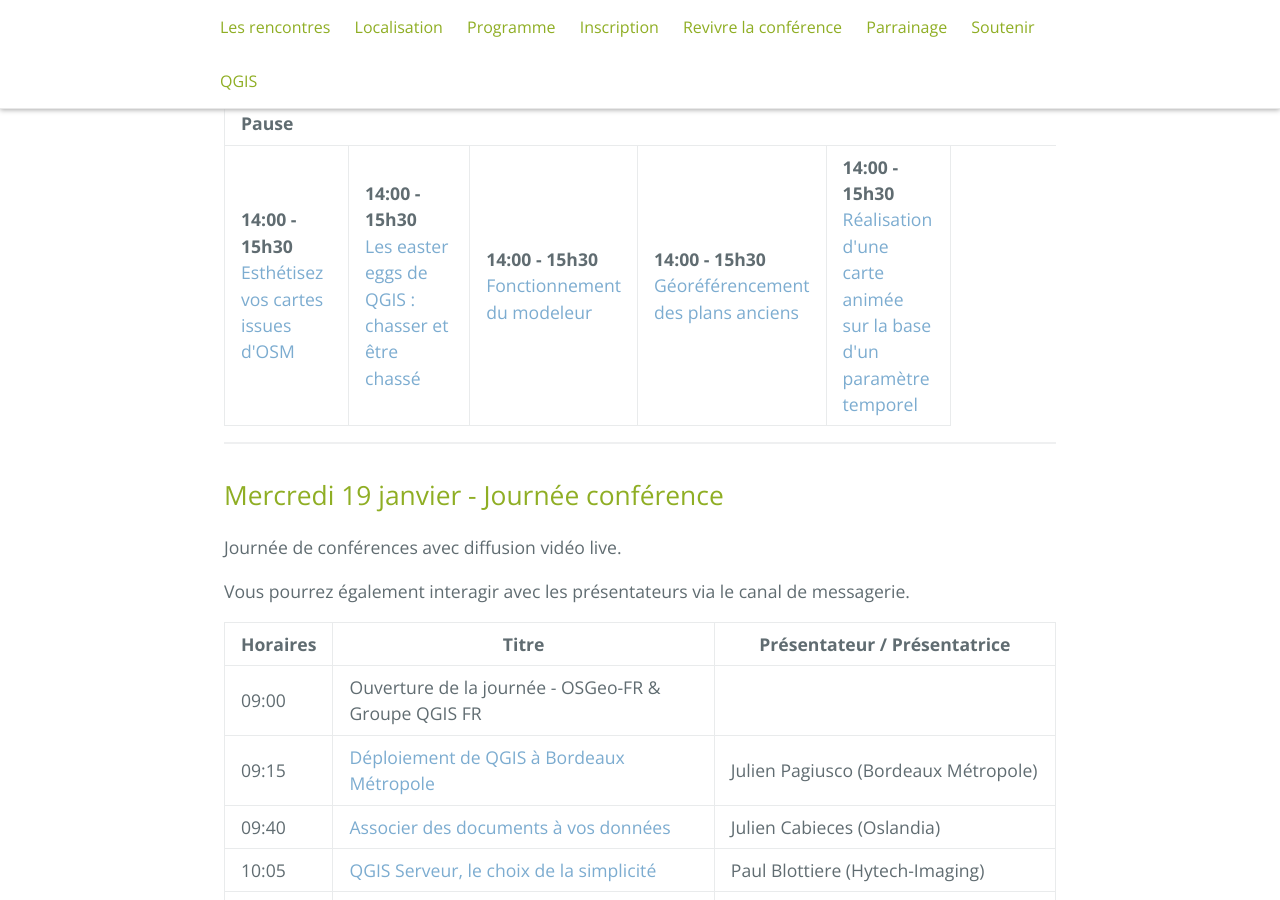
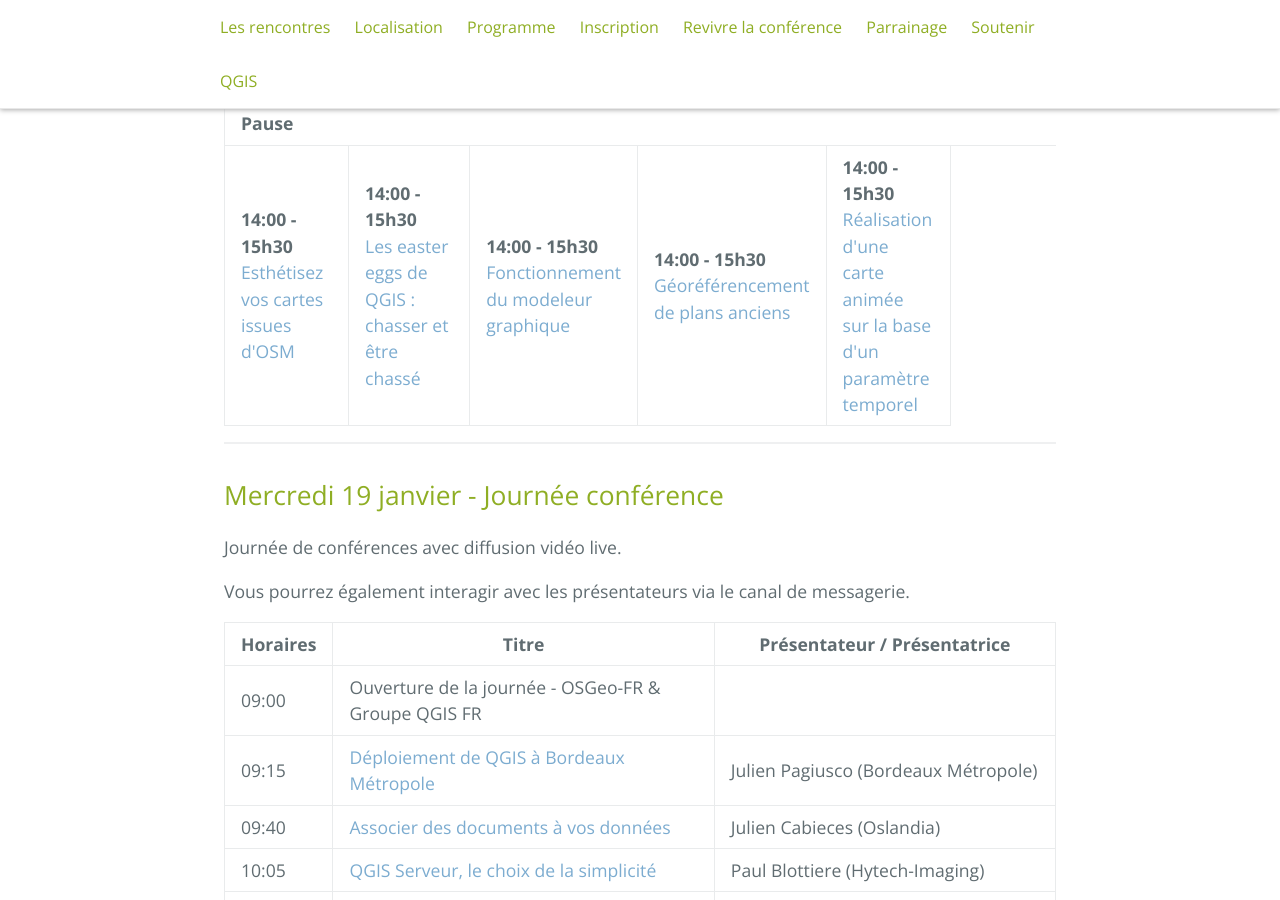
Before and after one commit to OSGeo-fr/QGIS-conf-fr-website, a Jekyll site: the page built from z20_programme.md, in a window 1280 px wide and 900 px high, scrolled down 1269 px. Built offline with Jekyll 4.4.1, drawn with Linux system fonts in a browser that asks for light colours; some of the changed text lies outside the part shown.

Commit message:
Homogénéise titres dans taleau et détails

```diff
--- a/z20_programme.md
+++ b/z20_programme.md
@@ -46,9 +46,9 @@ Les ateliers dureront 1h30 ou 3h selon les besoins. Les pré-réquis éventuelle
             <td colspan=6><b>Pause</b></td>
         </tr>       <tr>
             <td><b>14:00 - 15h30</b><br><a href="#esth%C3%A9tisez-vos-cartes-issues-dosm">Esthétisez vos cartes issues d'OSM</a></td>
-            <td><b>14:00 - 15h30</b><br><a href="#les-easter-eggs--chasser-et-%C3%AAtre-chass%C3%A9">Les easter eggs de QGIS : chasser et être chassé</a></td>
-            <td><b>14:00 - 15h30</b><br><a href="#fonctionnement-du-modeleur-graphique">Fonctionnement du modeleur</a></td>
-            <td><b>14:00 - 15h30</b><br><a href="#g%C3%A9or%C3%A9f%C3%A9rencement-de-plans-anciens">Géoréférencement des plans anciens</a></td>
+            <td><b>14:00 - 15h30</b><br><a href="#les-easter-eggs-de-qgis--chasser-et-%C3%AAtre-chass%C3%A9">Les easter eggs de QGIS : chasser et être chassé</a></td>
+            <td><b>14:00 - 15h30</b><br><a href="#fonctionnement-du-modeleur-graphique">Fonctionnement du modeleur graphique</a></td>
+            <td><b>14:00 - 15h30</b><br><a href="#g%C3%A9or%C3%A9f%C3%A9rencement-de-plans-anciens">Géoréférencement de plans anciens</a></td>
             <td><b>14:00 - 15h30</b><br><a href="#r%C3%A9alisation-dune-carte-anim%C3%A9e-sur-la-base-dun-param%C3%A8tre-temporel">Réalisation d'une carte animée sur la base d'un paramètre temporel</a></td>
         </tr>
     </tbody>
@@ -259,7 +259,7 @@ Pendant cet atelier, nous verrons la publication d'un projet QGIS avec :
 * Un logiciel FTP client, tel que "Filezilla Client" https://filezilla-project.org/ pour le transfert des fichiers vers le serveur.
 * On vous communiquera avant la formation les identifiants FTP et de la base PostGIS. L'instance Lizmap sera hébergée chez 3Liz pour les besoins de la formation.
 
-## Les easter eggs : chasser et être chassé
+## Les easter eggs de QGIS : chasser et être chassé
 
 **Julien Moura (GeoTribu)**
 
```
